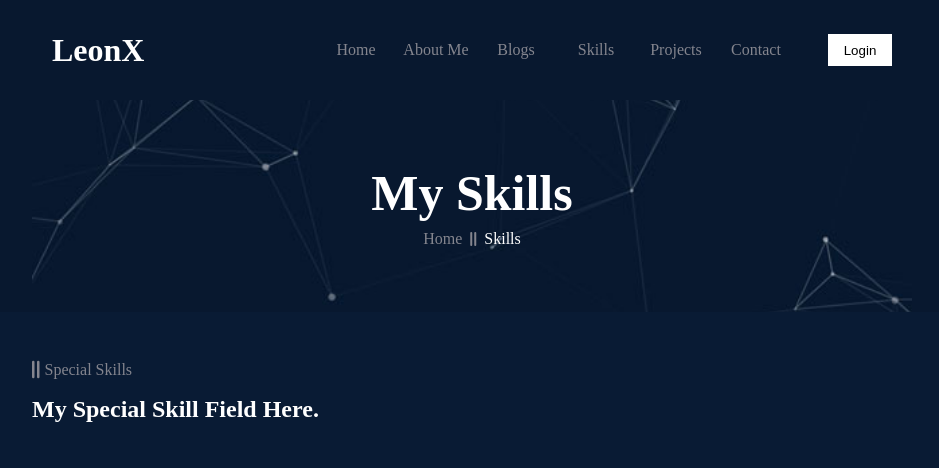
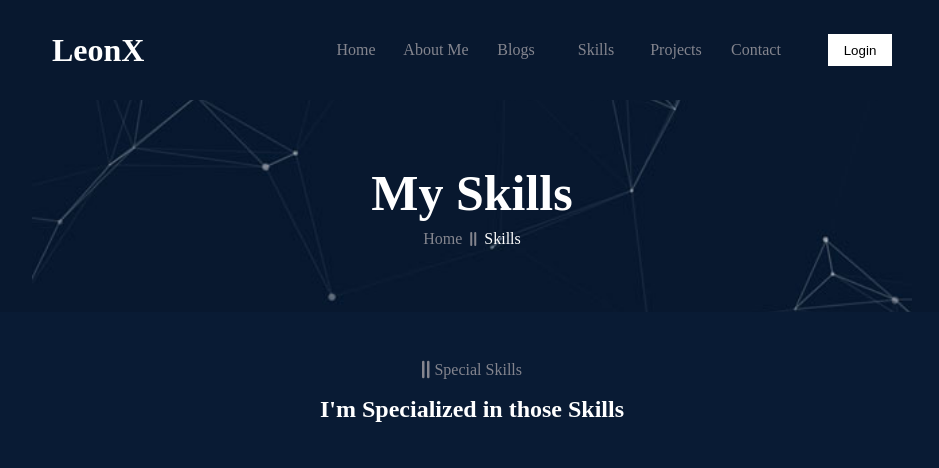
Before and after one commit to alvinleon1606/My-brand, a plain HTML site: page client/pages/Skills/Skills.html in a window 1280 px wide. Shown: the top 468 px of the page, without its empty margins (168-1107 px from the left). Drawn offline with nearby package versions, Linux system fonts and the light colour scheme.

Commit message:
skills responsive

```diff
--- a/client/pages/Skills/Skills.css
+++ b/client/pages/Skills/Skills.css
@@ -7,8 +7,10 @@
   }
   .skills-title{
     display: flex;
+    justify-content: center;
     flex-direction: column;
     gap: 1rem;
+    align-items: center;
   }
   .small-title{
     display: flex;
--- a/client/pages/Skills/Skills.html
+++ b/client/pages/Skills/Skills.html
@@ -54,7 +54,7 @@
                     <i class="fa-solid fa-grip-lines-vertical"></i>
                     <p>Special Skills</p>
                 </div>
-                <h2>My Special Skill Field Here.</h2>
+                <h2>I'm Specialized in those Skills</h2>
             </div>
             <div class="skills-cards">
                 <div class="card">
```
